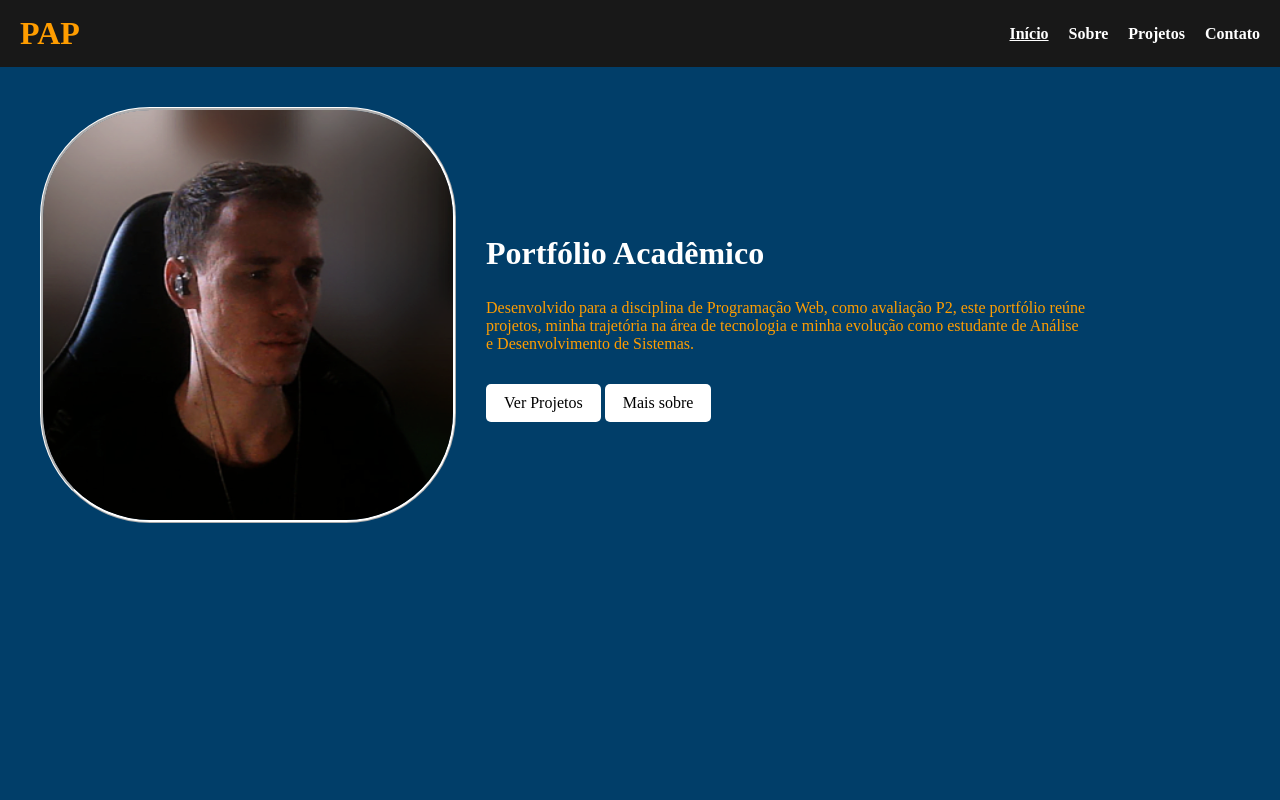
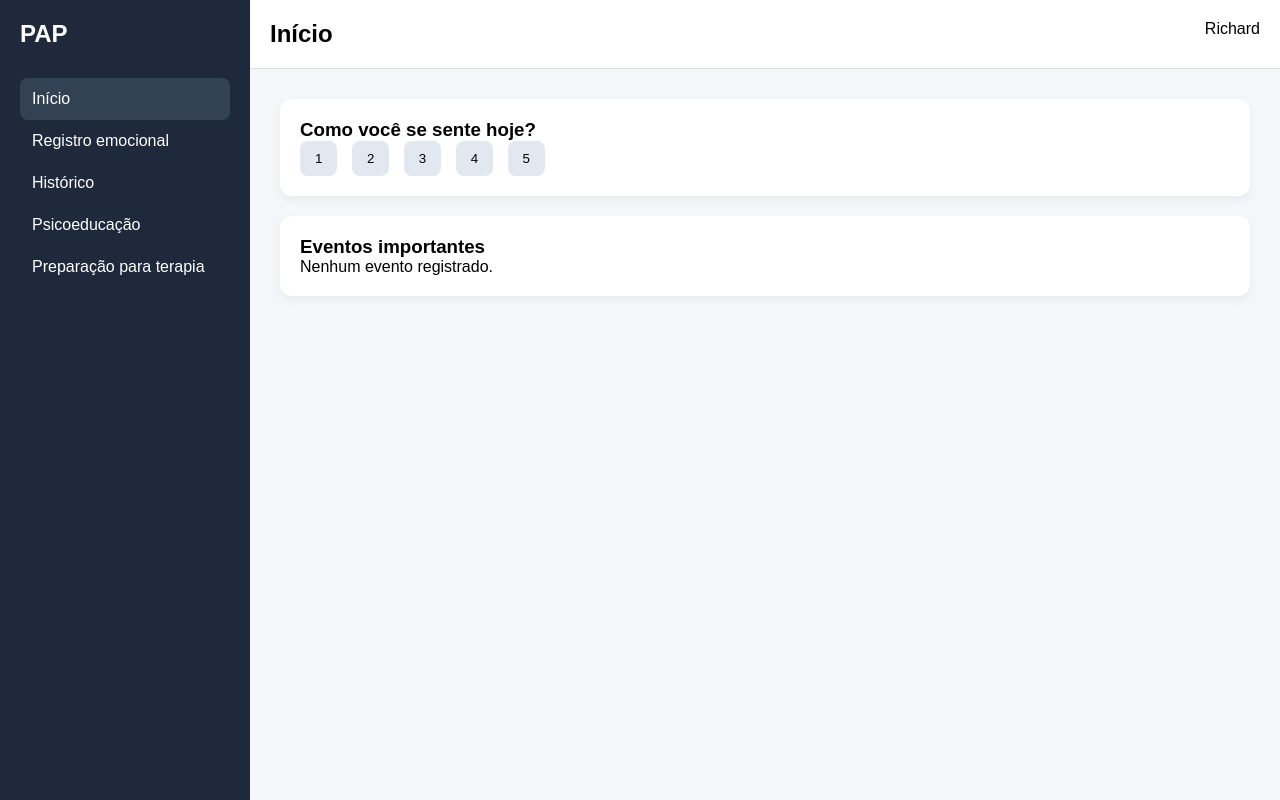
Before and after one commit to RichardXavier1/PAP, a plain HTML site: page index.html in a window 1280 px wide. Drawn offline with Linux system fonts and the light colour scheme; a web font is replaced by a local one.

Commit message:
Substituindo Arquivos Antigos

```diff
--- a/css/global.css
+++ /dev/null
@@ -1,47 +0,0 @@
-@font-face {
-    font-family: fontejersey;
-    src: url(fonts/TitanOne/Jersey_25.ttf) format('truetype');
-}
-body {
-    margin: 0;
-    font-family: fontejersey;
-    background: #013e69;
-    color:#222;
-}
-header {
-    background:#181818;
-    color:white;
-    padding:15px 20px;
-    display:flex;
-    justify-content:space-between;
-    align-items:center;
-}
-.menu {
-    list-style:none;
-    display:flex;
-    gap:20px;
-    margin:0;
-    padding:0;
-}
-.menu a {
-    color:white;
-    text-decoration:none;
-    font-weight:bold;
-    transition:0.3s;
-}
-.menu a:hover {
-    color: #013e69;
-}
-.menu li:hover {
-    transform: scale(1.1);
-}
-.menu .atual {
-    text-decoration:underline;
-}
-.logo {
-    margin:0;
-    color: rgb(255, 157, 0);
-}
-main, section {
-    padding:20px;
-}
--- a/css/index.css
+++ /dev/null
@@ -1,42 +0,0 @@
-
-.sobre {
-    display:flex;
-    text-align: left;
-    align-items:center;
-    padding:40px;
-}
-.sobre-text {
-    max-width:50%;
-    margin: 30px;
-}
-.sobre-text h2 {
-    color: white;
-    font-size:32px;
-}
-.sobre-text p {
-    color: rgb(255, 157, 0)
-}
-.botao {
-    display:inline-block;
-    margin-top:15px;
-    padding:10px 18px;
-    background:#ffffff;
-    color:rgb(0, 0, 0);
-    text-decoration:none;
-    border-radius:5px;
-}
-.botao:hover {
-    background-color: rgb(255, 157, 0);
-    transform: scale(1.05);
-}
-.sobre-img {
-    border-style: ridge;
-    border-radius: 110px;
-    border-color: white;
-    gap:20px;
-}
-.sobre-img:hover {
-    border-color: rgb(255, 157, 0);
-    transform: scale(1.05);
-    cursor: none;
-}
--- a/css/projetos.css
+++ /dev/null
@@ -1,26 +0,0 @@
-
-h2 {
-    color: white;
-}
-.cards {
-    display:grid;
-    grid-template-columns: repeat(auto-fit, minmax(250px, 1fr));
-    gap:20px;
-}
-.card {
-    background:rgb(32, 32, 32);
-    padding:20px;
-    border-radius:10px;
-    box-shadow:0 0 10px rgba(0,0,0,0.1);
-}
-.card h3 {
-    color: white;
-    margin-top:0;
-}
-.card p {
-    color: rgb(255, 157, 0)
-}
-.card:hover {
-    background: rgb(41, 41, 41);
-    transform: scale(1.1);
-}
--- /dev/null
+++ b/css/style.css
@@ -0,0 +1,86 @@
+* {
+    margin: 0;
+    padding: 0;
+    box-sizing: border-box;
+    font-family: Arial, sans-serif;
+}
+
+body {
+    background-color: #f4f6f9;
+}
+
+.layout {
+    display: grid;
+    grid-template-columns: 250px 1fr;
+    height: 100vh;
+}
+
+/* Sidebar */
+
+.sidebar {
+    background-color: #1e293b;
+    color: white;
+    padding: 20px;
+}
+
+.sidebar .logo {
+    font-size: 24px;
+    font-weight: bold;
+    margin-bottom: 30px;
+}
+
+.sidebar ul {
+    list-style: none;
+}
+
+.sidebar li {
+    padding: 12px;
+    border-radius: 8px;
+    cursor: pointer;
+}
+
+.sidebar li:hover,
+.sidebar .active {
+    background-color: #334155;
+}
+
+/* Main Area */
+
+.main-area {
+    display: flex;
+    flex-direction: column;
+}
+
+.topbar {
+    background-color: white;
+    padding: 20px;
+    display: flex;
+    justify-content: space-between;
+    border-bottom: 1px solid #ddd;
+}
+
+.content {
+    padding: 30px;
+    display: grid;
+    gap: 20px;
+}
+
+.card {
+    background-color: white;
+    padding: 20px;
+    border-radius: 12px;
+    box-shadow: 0 4px 10px rgba(0,0,0,0.05);
+}
+
+.mood-container button {
+    padding: 10px 15px;
+    margin-right: 10px;
+    border: none;
+    border-radius: 8px;
+    cursor: pointer;
+    background-color: #e2e8f0;
+}
+
+.mood-container button:hover {
+    background-color: #cbd5e1;
+}
--- a/index.html
+++ b/index.html
@@ -1,33 +1,57 @@
-
 <!DOCTYPE html>
 <html lang="pt-BR">
 <head>
     <meta charset="UTF-8">
-    <title>PAP - Início</title>
-    <link rel="stylesheet" href="css/global.css">
-    <link rel="stylesheet" href="css/index.css">
-    <link rel="icon" href="/img/favicon.ico">
+    <title>PAP - Plataforma de Acompanhamento</title>
+    <link rel="stylesheet" href="css/style.css">
 </head>
 <body>
-    <header>
-        <h1 class="logo">PAP</h1>
-        <nav>
-            <ul class="menu">
-                <li><a class="atual" href="index.html">Início</a></li>
-                <li><a href="sobre.html">Sobre</a></li>
-                <li><a href="projetos.html">Projetos</a></li>
-                <li><a href="contato.html">Contato</a></li>
-            </ul>
-        </nav>
-    </header>
-    <section class="sobre">
-        <img src="img/perfil.png" class="sobre-img">
-        <div class="sobre-text">
-            <h2>Portfólio Acadêmico</h2>
-            <p>Desenvolvido para a disciplina de Programação Web, como avaliação P2, este portfólio reúne projetos, minha trajetória na área de tecnologia e minha evolução como estudante de Análise e Desenvolvimento de Sistemas.</p>
-            <a href="projetos.html" class="botao">Ver Projetos</a>
-            <a href="sobre.html" class="botao">Mais sobre</a>
+
+    <div class="layout">
+
+        <aside class="sidebar">
+            <div class="logo">PAP</div>
+
+            <nav>
+                <ul>
+                    <li class="active">Início</li>
+                    <li>Registro emocional</li>
+                    <li>Histórico</li>
+                    <li>Psicoeducação</li>
+                    <li>Preparação para terapia</li>
+                </ul>
+            </nav>
+        </aside>
+
+        <div class="main-area">
+
+            <header class="topbar">
+                <h2>Início</h2>
+                <div class="user">Richard</div>
+            </header>
+
+            <main class="content">
+                <section class="card">
+                    <h3>Como você se sente hoje?</h3>
+                    <div class="mood-container">
+                        <button>1</button>
+                        <button>2</button>
+                        <button>3</button>
+                        <button>4</button>
+                        <button>5</button>
+                    </div>
+                </section>
+
+                <section class="card">
+                    <h3>Eventos importantes</h3>
+                    <p>Nenhum evento registrado.</p>
+                </section>
+            </main>
+
         </div>
-    </section>
+
+    </div>
+
+<script src="js/main.js"></script>
 </body>
 </html>
```
Also changed, not shown: contato.html (deleted, +0 -32 lines), css/contato.css (deleted, +0 -20 lines), css/sobre.css (deleted, +0 -20 lines), projetos.html (deleted, +0 -45 lines), sobre.html (deleted, +0 -38 lines), assets/img/favicon.ico (renamed from img/favicon.ico), assets/img/perfil.png (renamed from img/perfil.png), css/fonts/Jersey_25/DireitosAutorais.txt (deleted), css/fonts/Jersey_25/jersey25.ttf (deleted), js/main.js (added).
